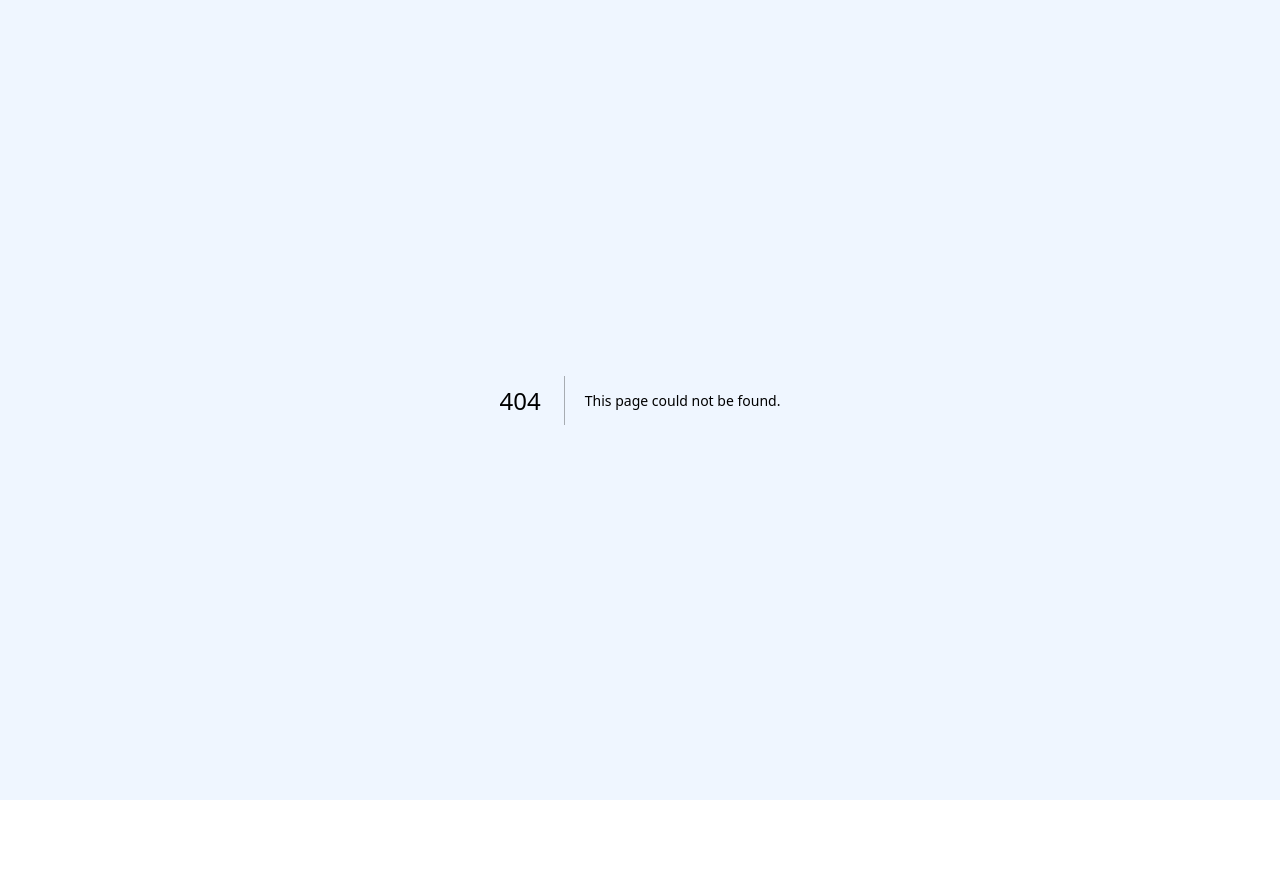
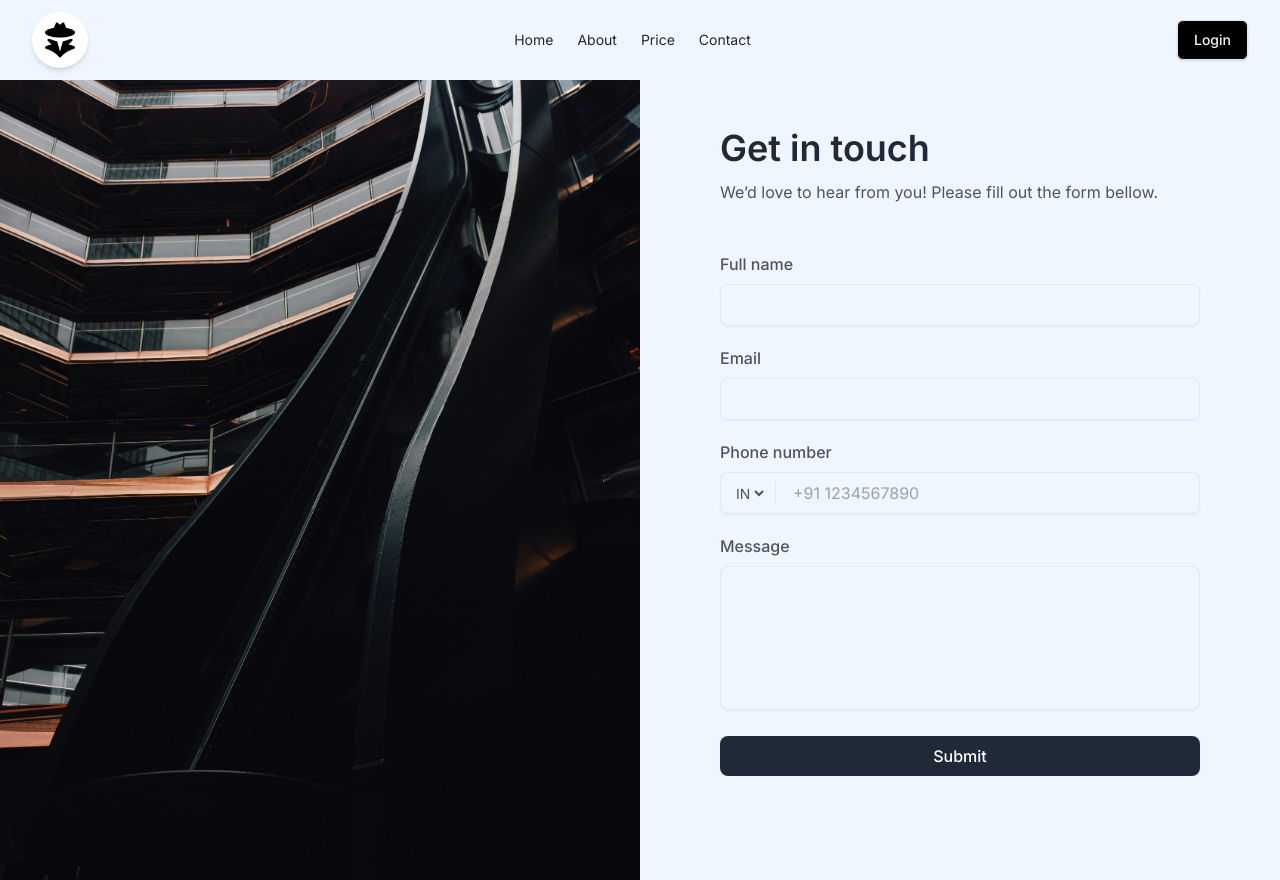
Before and after one commit to riteshk-007/ControlPanelX, a Next.js app: page /contact in a window 1280 px wide. Before the commit this address had no page. Before the commit the page ends 800 px from the top, so only its background shows below. Built offline with nearby package versions, Linux system fonts and the light colour scheme.

Commit message:
chore: Update Navbar link to point to /contact

```diff
--- /dev/null
+++ b/app/(pages)/(home)/contact/page.js
@@ -0,0 +1,12 @@
+import ContactForm from "@/app/components/ContactForm";
+import React from "react";
+
+const Contact = () => {
+  return (
+    <div>
+      <ContactForm />
+    </div>
+  );
+};
+
+export default Contact;
--- /dev/null
+++ b/app/components/ContactForm.jsx
@@ -0,0 +1,100 @@
+"use client";
+
+import Image from "next/image";
+
+const ContactForm = () => {
+  return (
+    <main className="flex overflow-hidden">
+      <div className="flex-1 hidden lg:block">
+        <Image
+          src="/co1.jpg"
+          className="w-full h-screen object-cover"
+          alt="Contact Image"
+          width={1500}
+          height={1500}
+        />
+      </div>
+      <div className="py-12 flex-1 lg:flex lg:justify-center lg:h-screen lg:overflow-auto">
+        <div className="max-w-lg flex-1 mx-auto px-4 text-gray-600">
+          <div>
+            <h3 className="text-gray-800 text-3xl font-semibold sm:text-4xl">
+              Get in touch
+            </h3>
+            <p className="mt-3">
+              We’d love to hear from you! Please fill out the form bellow.
+            </p>
+          </div>
+          <form
+            onSubmit={(e) => e.preventDefault()}
+            className="space-y-5 mt-12 lg:pb-12"
+          >
+            <div>
+              <label className="font-medium">Full name</label>
+              <input
+                type="text"
+                required
+                className="w-full mt-2 px-3 py-2 text-gray-500 bg-transparent outline-none border focus:border-gray-800 shadow-sm rounded-lg"
+              />
+            </div>
+            <div>
+              <label className="font-medium">Email</label>
+              <input
+                type="email"
+                required
+                className="w-full mt-2 px-3 py-2 text-gray-500 bg-transparent outline-none border focus:border-gray-800 shadow-sm rounded-lg"
+              />
+            </div>
+            <div>
+              <label className="font-medium">Phone number</label>
+              <div className="relative mt-2">
+                <div className="absolute inset-y-0 left-3 my-auto h-6 flex items-center border-r pr-2">
+                  <select className="text-sm bg-transparent outline-none rounded-lg h-full">
+                    <option>IN</option>
+                  </select>
+                </div>
+                <input
+                  type="number"
+                  placeholder="+91 1234567890"
+                  required
+                  className="w-full pl-[4.5rem] pr-3 py-2 appearance-none bg-transparent outline-none border focus:border-gray-800 shadow-sm rounded-lg"
+                />
+              </div>
+            </div>
+            {/* <div>
+              <label className="font-medium">Services</label>
+              <ul className="grid gap-y-2 gap-x-6 flex-wrap grid-cols-2 mt-3">
+                        {
+                            servicesItems.map((item, idx) => (
+                                <li key={idx} className="flex gap-x-3 text-sm">
+                                    <div>
+                                        <input id={`service-${idx}`} type="checkbox" className="checkbox-item peer hidden" />
+                                        <label
+                                            htmlFor={`service-${idx}`}
+                                            className="relative flex w-5 h-5 bg-white peer-checked:bg-indigo-600 rounded-md border ring-offset-2 ring-indigo-600 duration-150 peer-active:ring cursor-pointer after:absolute after:inset-x-0 after:top-[3px] after:m-auto after:w-1.5 after:h-2.5 after:border-r-2 after:border-b-2 after:border-white after:rotate-45"
+                                        >
+                                        </label>
+                                    </div>
+                                    <label htmlFor={`service-${idx}`} className="cursor-pointer">{item}</label>
+                                </li>
+                            ))
+                        }
+                    </ul>
+            </div> */}
+            <div>
+              <label className="font-medium">Message</label>
+              <textarea
+                required
+                className="w-full mt-2 h-36 px-3 py-2 resize-none appearance-none bg-transparent outline-none border focus:border-gray-800 shadow-sm rounded-lg"
+              ></textarea>
+            </div>
+            <button className="w-full px-4 py-2 text-white font-medium bg-gray-800 hover:bg-gray-700 active:bg-gray-900 rounded-lg duration-150">
+              Submit
+            </button>
+          </form>
+        </div>
+      </div>
+    </main>
+  );
+};
+
+export default ContactForm;
--- a/app/components/Navbar.jsx
+++ b/app/components/Navbar.jsx
@@ -92,7 +92,7 @@ const Navbar = () => {
                   <Link
                     className="text-white md:text-gray-800 transition-all  hover:text-gray-800/75"
                     onClick={() => setShow(false)}
-                    href="/"
+                    href="/contact"
                   >
                     Contact
                   </Link>
```
Also changed, not shown: public/co1.jpg (added).
